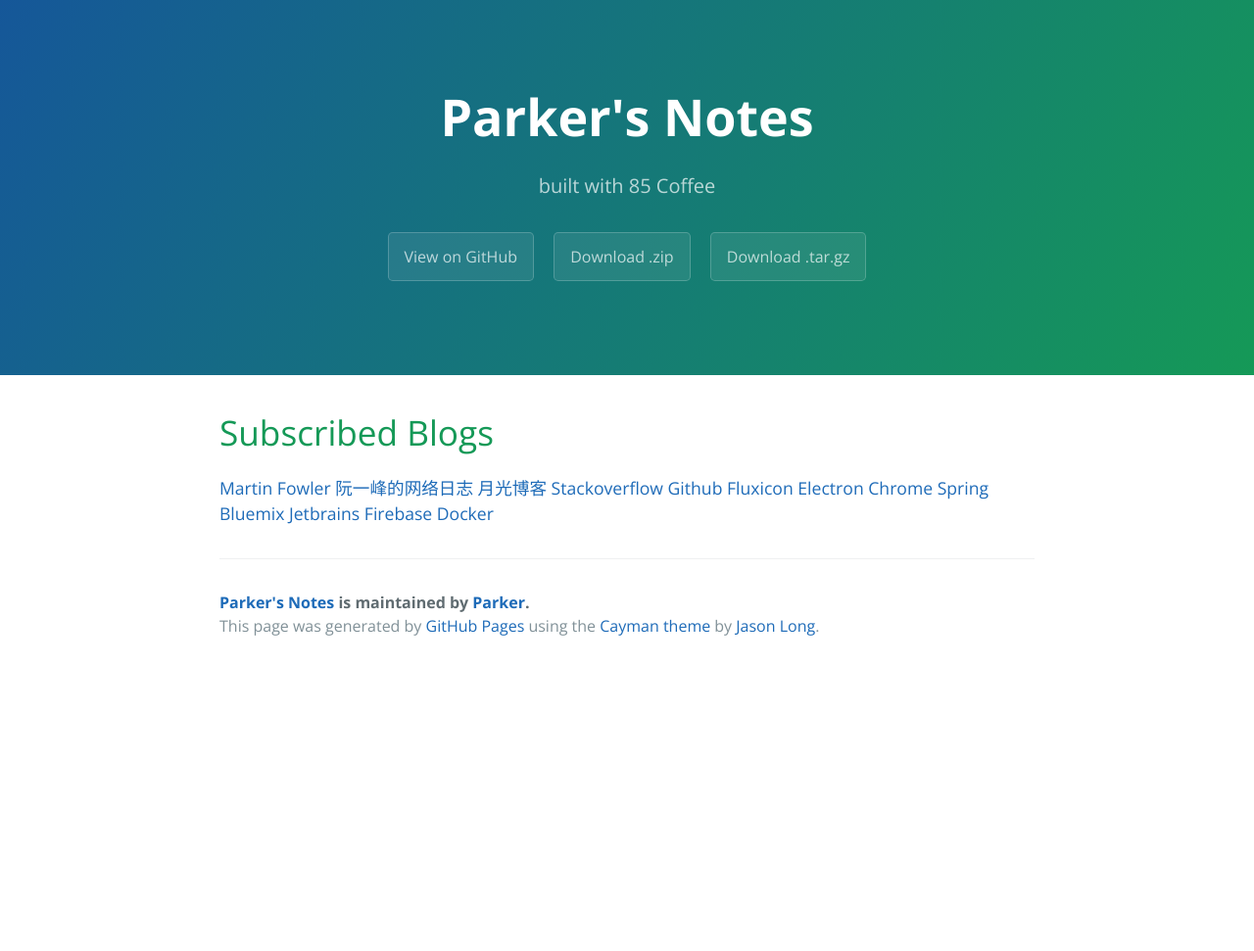
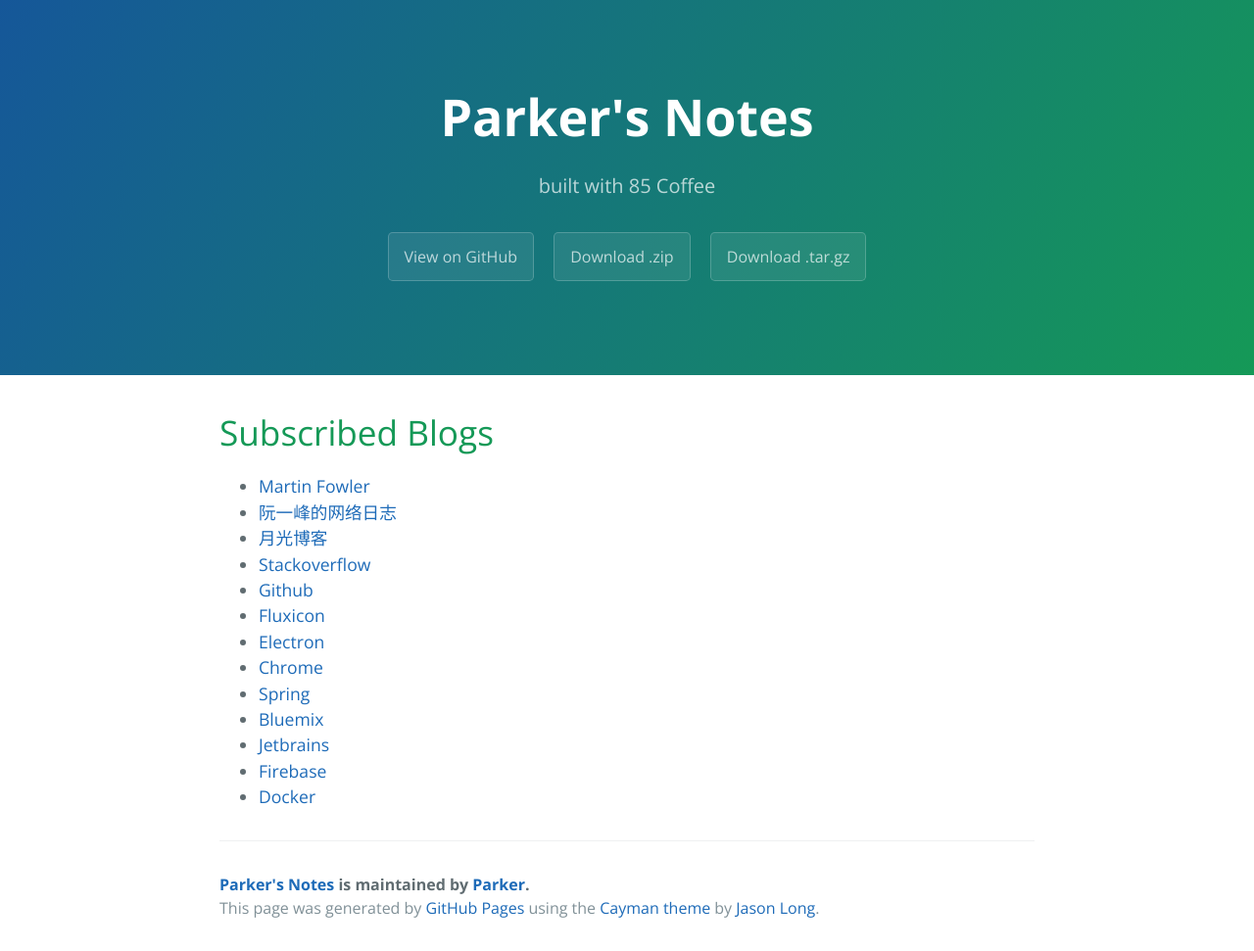
Before and after one commit to parkerwy/parkerwy.github.io, a Jekyll site: the page built from _posts/2016-08-27-subscribed-blogs.markdown, in a window 1280 px wide. Shown: the whole page at 98% size. Built offline with Jekyll 4.4.1, drawn with Linux system fonts in a browser that asks for light colours; before the commit the page ends 900 px from its top, so only the background shows below that.

```diff
--- a/_posts/2016-08-27-subscribed-blogs.markdown
+++ b/_posts/2016-08-27-subscribed-blogs.markdown
@@ -5,18 +5,19 @@ date:   2016-08-27
 categories: main
 ---
 
-# Subscribed Blogs #
+Subscribed Blogs
+================
 
-[Martin Fowler](http://www.martinfowler.com/bliki)
-[阮一峰的网络日志](https://www.ruanyifeng.com/blog)
-[月光博客](http://williamlong.info)
-[Stackoverflow](http://blog.stackoverflow.com/?blb=1)
-[Github](https://github.com/blog)
-[Fluxicon](https://fluxicon.com/blog/)
-[Electron](http://electron.atom.io/blog/)
-[Chrome](http://chrome.blogspot.com/)
-[Spring](http://spring.io/blog)
-[Bluemix](https://developer.ibm.com/bluemix/blog/)
-[Jetbrains](https://blog.jetbrains.com/)
-[Firebase](https://firebase.googleblog.com/)
-[Docker](https://blog.docker.com)
+- [Martin Fowler](http://www.martinfowler.com/bliki)
+- [阮一峰的网络日志](https://www.ruanyifeng.com/blog)
+- [月光博客](http://williamlong.info)
+- [Stackoverflow](http://blog.stackoverflow.com/?blb=1)
+- [Github](https://github.com/blog)
+- [Fluxicon](https://fluxicon.com/blog/)
+- [Electron](http://electron.atom.io/blog/)
+- [Chrome](http://chrome.blogspot.com/)
+- [Spring](http://spring.io/blog)
+- [Bluemix](https://developer.ibm.com/bluemix/blog/)
+- [Jetbrains](https://blog.jetbrains.com/)
+- [Firebase](https://firebase.googleblog.com/)
+- [Docker](https://blog.docker.com)
```
